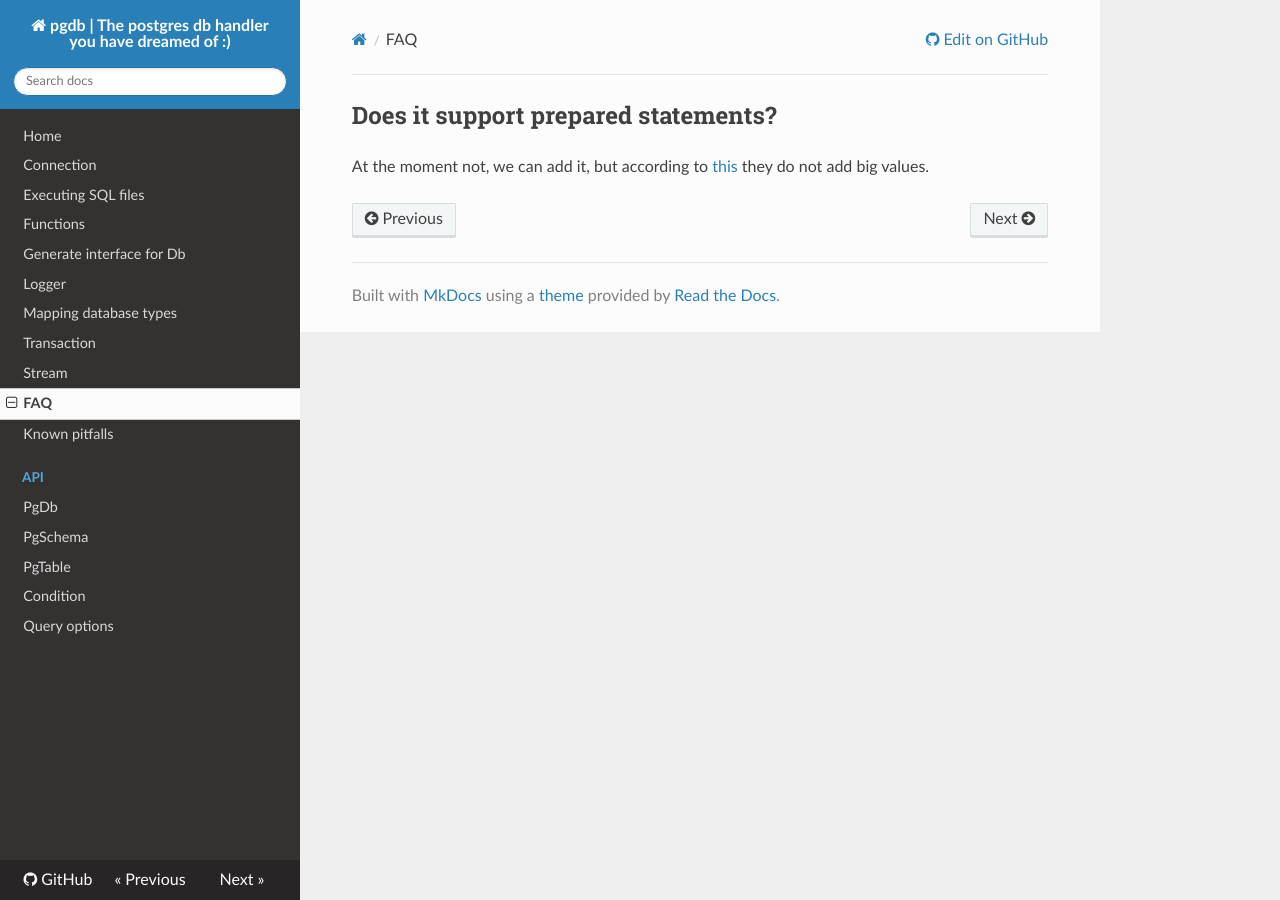
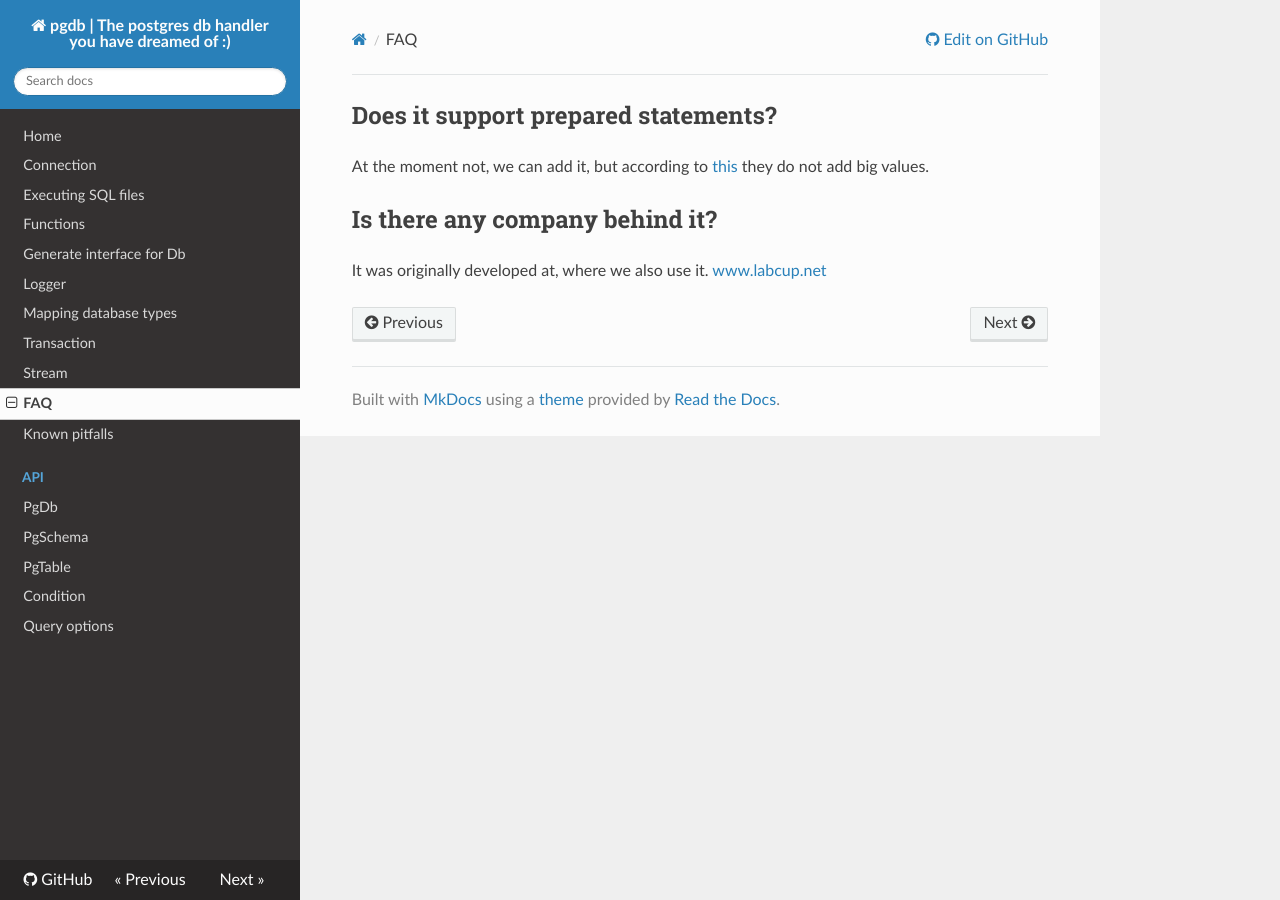
Before and after one commit to holdfenytolvaj/pogi, an MkDocs documentation site: the page built from docs/faq.md, in a window 1280 px wide. Built offline with MkDocs 1.6.1, drawn with Linux system fonts in a browser that asks for light colours; nearby versions of some CDN libraries; old or Windows-style settings are respelled for this version of MkDocs.

Commit message:
adding reference to labcup

```diff
--- a/docs/faq.md
+++ b/docs/faq.md
@@ -2,3 +2,7 @@
 At the moment not, we can add it, but according to
 [this](https://github.com/brianc/node-postgres/wiki/Parameterized-queries-and-Prepared-Statements)
 they do not add big values.
+
+##Is there any company behind it?
+It was originally developed at, where we also use it.
+[www.labcup.net](http://www.labcup.net/)
```
Also changed, not shown: README.md (+4 -0 lines).
